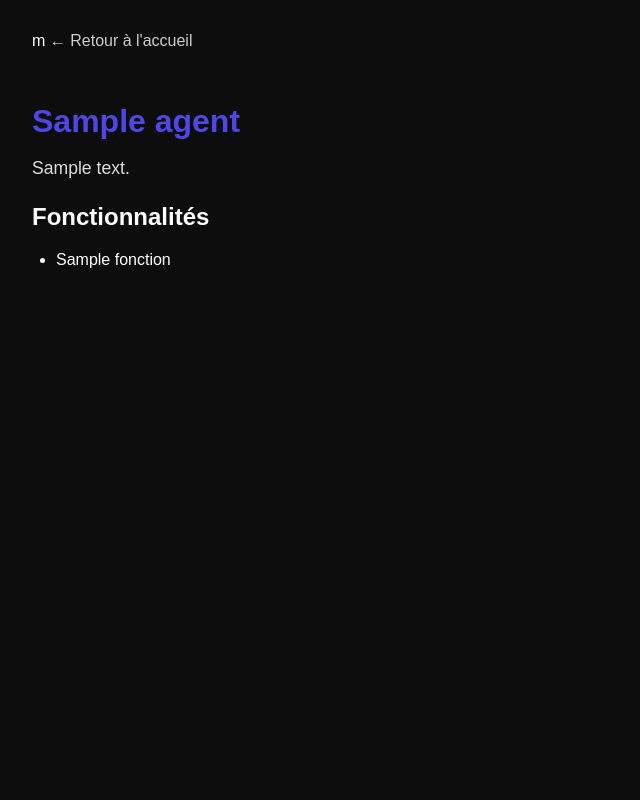
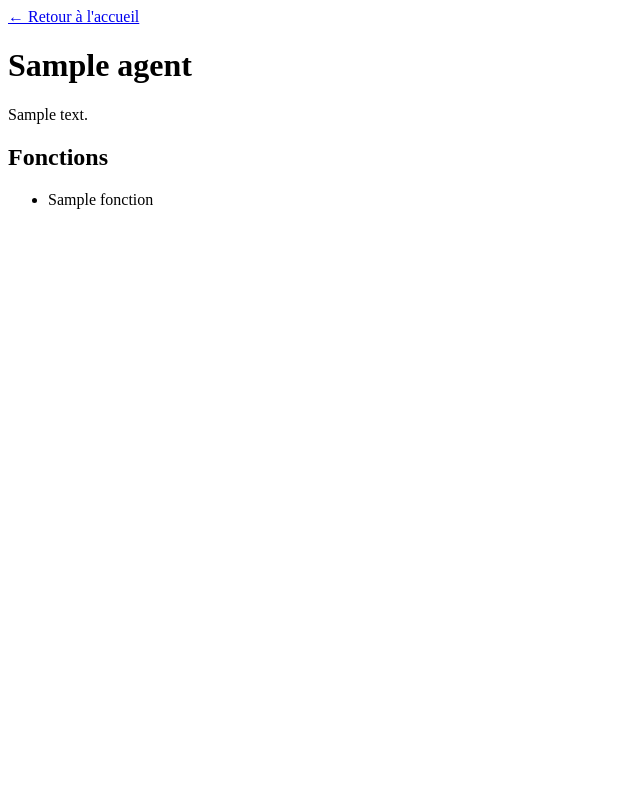
Before and after one commit to Heloise97122/PlanifAI-site, a Python web app: template templates/agent.html in a window 1280 px wide. Shown: the whole page, without its empty margins (0-640 px from the left). Run offline with Jinja, Linux system fonts and the light colour scheme; the template is opened without the code that fills it: most values are stand-ins (such as "Sample title", 1, 10 or a date in 2020).

Commit message:
Update agent.html

```diff
--- a/templates/agent.html
+++ b/templates/agent.html
@@ -1,53 +1,21 @@
-m<!DOCTYPE html>
+<!DOCTYPE html>
 <html lang="fr">
 <head>
   <meta charset="UTF-8" />
-  <meta name="viewport" content="width=device-width, initial-scale=1.0"/>
-  <title>{{ agent.nom }} – PlanifAI</title>
-  <style>
-    body {
-      font-family: sans-serif;
-      background-color: #0d0d0d;
-      color: #ffffff;
-      margin: 0;
-      padding: 2rem;
-    }
-    a.back {
-      display: inline-block;
-      margin-bottom: 2rem;
-      color: #cccccc;
-      text-decoration: none;
-    }
-    h1 {
-      color: #4f46e5;
-      margin-bottom: 0.5rem;
-    }
-    p.description {
-      font-size: 1.1rem;
-      margin-bottom: 1.5rem;
-      color: #dddddd;
-    }
-    ul {
-      padding-left: 1.5rem;
-    }
-    li {
-      margin-bottom: 0.5rem;
-    }
-  </style>
+  <meta name="viewport" content="width=device-width, initial-scale=1.0" />
+  <title>{{ agent.nom }}</title>
 </head>
 <body>
-
-  <a class="back" href="../index.html">&larr; Retour à l'accueil</a>
+  <a href="../index.html">&larr; Retour à l'accueil</a>
 
   <h1>{{ agent.nom }}</h1>
-  <p class="description">{{ agent.description }}</p>
+  <p>{{ agent.description }}</p>
 
-  <h2>Fonctionnalités</h2>
+  <h2>Fonctions</h2>
   <ul>
-    {% for fonction in agent.fonctions %}
-    <li>{{ fonction }}</li>
+    {% for f in agent.fonctions %}
+    <li>{{ f }}</li>
     {% endfor %}
   </ul>
-
 </body>
 </html>
```
